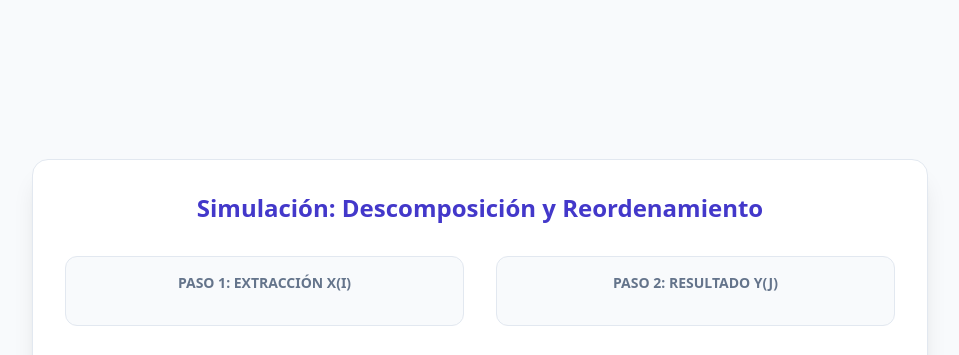
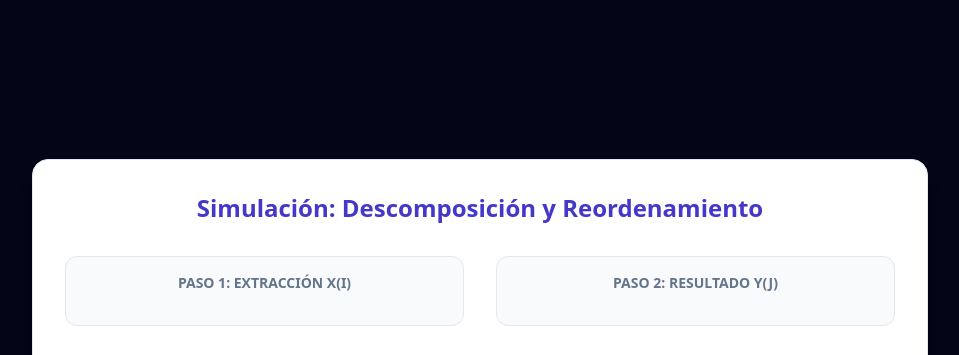
Before and after one commit to kurokirasama/basic-algorithms, a website: page WEB/all_digits/index.html in a window 1280 px wide. Shown: the top 355 px of the page, without its empty margins (160-1119 px from the left). Drawn offline with nearby package versions, Linux system fonts and the light colour scheme.

Commit message:
fix(ui): Update background and text color for all algorithm pages

```diff
--- a/WEB/all_digits/index.html
+++ b/WEB/all_digits/index.html
@@ -18,7 +18,7 @@
         .highlight-y { background-color: #dcfce7; border-color: #22c55e; }
     </style>
 </head>
-<body class="bg-slate-50 text-slate-800 font-sans min-h-screen flex flex-col items-center justify-center p-4">
+<body class="bg-slate-950 text-slate-100 font-sans min-h-screen flex flex-col items-center justify-center p-4">
 
     <main class="w-full max-w-4xl bg-white rounded-2xl shadow-xl border border-slate-200 p-8">
         <h1 class="text-2xl font-bold text-center mb-8 text-indigo-700">Simulación: Descomposición y Reordenamiento</h1>
```
Also changed, not shown: WEB/maximun/index.html (+1 -1 lines), WEB/mean/index.html (+1 -1 lines), WEB/median/index.html (+1 -1 lines), WEB/mode/index.html (+1 -1 lines), WEB/sort_ascend/index.html (+1 -1 lines), WEB/standard_deviation/index.html (+1 -1 lines).
